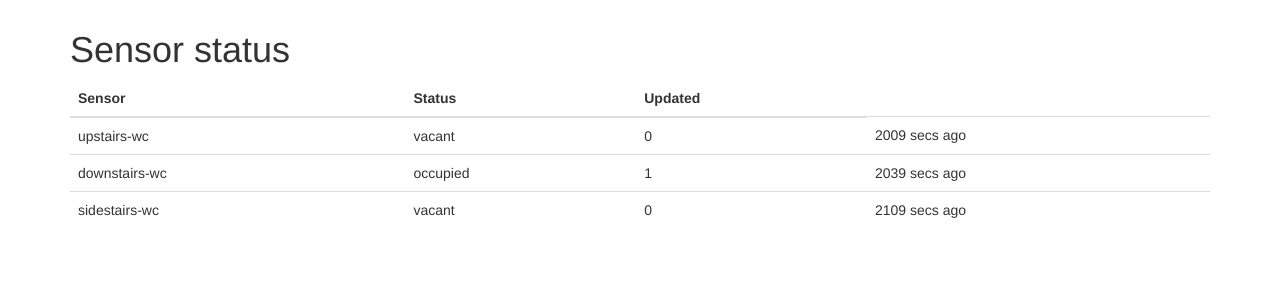
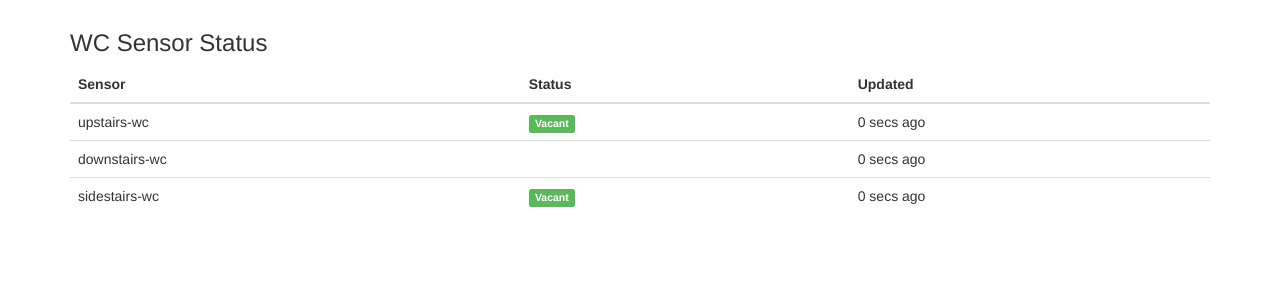
Before and after one commit to qqrs/twilio-light-sensor-server, a Flask app: page / in a window 1280 px wide. Shown: the part 50-350 px from the top of the page. Run offline with Flask 2, Linux system fonts and the light colour scheme; some libraries are stand-ins or nearby versions.

Commit message:
adding debug route to populate sensor states

```diff
--- a/run.py
+++ b/run.py
@@ -1,15 +1,17 @@
-from flask import Flask, request, render_template
-from datetime import datetime
+from flask import Flask, request, render_template, redirect, url_for
 import time
-#import twilio.twiml
+import twilio.twiml
 
 app = Flask(__name__)
 
 sensor_states = {}
 
-sensor_states = {u'upstairs-wc':{u'status':u'0', u'updated':1365694643},
-u'downstairs-wc':{u'status':u'1', u'updated':1365694613},
-u'sidestairs-wc':{u'status':u'0', u'updated':1365694543}}
+@app.route("/debug")
+def set_status():
+    global sensor_states
+    now = int(time.time())
+    sensor_states = {u'upstairs-wc':{u'status':u'0', u'updated':now}, u'downstairs-wc':{u'status':u'1', u'updated':now}, u'sidestairs-wc':{u'status':u'0', u'updated':now}}
+    return redirect('/')
 
 @app.route("/twilio/voice", methods=['POST'])
 def twilio_voice():
--- a/templates/index.html
+++ b/templates/index.html
@@ -28,22 +28,13 @@
             <span class="icon-bar"></span>
           </button>
           <a class="brand" href="#">HSWC Status</a>
-          <!--
-          <div class="nav-collapse collapse">
-            <ul class="nav">
-              <li class="active"><a href="#">Home</a></li>
-              <li><a href="#about">About</a></li>
-              <li><a href="#contact">Contact</a></li>
-            </ul>
-          </div>-->
-          <!--/.nav-collapse -->
         </div>
       </div>
     </div>
 
     <div class="container">
 
-      <h1>Sensor status</h1>
+      <h3>WC Sensor Status</h3>
 
       <table class="table">
 		<thead><tr><th>Sensor</th><th>Status</th><th>Updated</th></tr></thead>
@@ -53,18 +44,17 @@
 			 <tr>
 			 <td>{{ sensor }}</td>
        {% if sensors[sensor].get('status',) == "0" %}
-        <td>vacant</td>
+        <td><span class="label label-success">Vacant</span></td>
         {% elif sensors[sensor].get('status',) == "1" %}
-        <td>occupied</td>
+        <td><span class="label label-important">Occupied</span></td>
         {% else %}
-        <td>unknown</td>
+        <td><span class="label label-warning">Unknown</span></td>
         {% endif %}
-			 <td>{{ sensors[sensor].get('status', "unknown") }}</td>
 			 <td>{{ time - sensors[sensor].get('updated', 0) }} secs ago</td>
 			 </tr>
        {% endfor %}
 		{% else %}
-			<tr>
+			<tr class="error">
 			<td>No sensors found</td>
 			<td>NA</td>
 			<td>NA</td>
```
